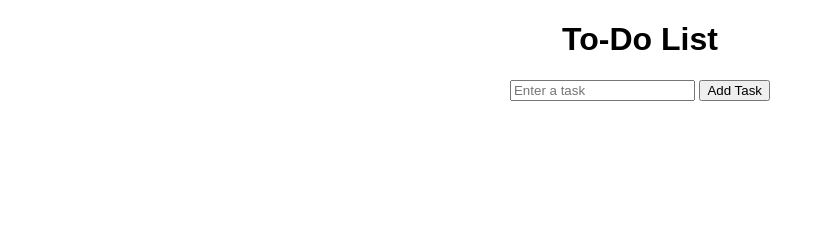
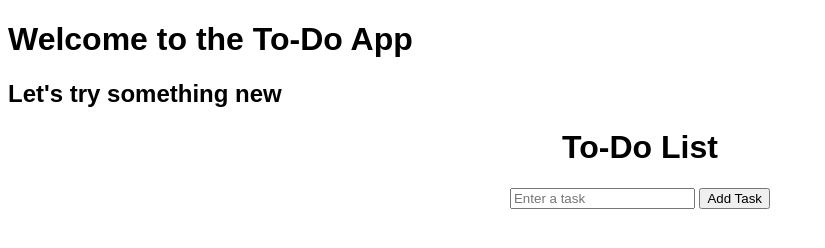
Before and after one commit to Bhushanp5/ToDoApp-POC, a plain HTML site: page index.html in a window 1280 px wide. Shown: the whole page, without its empty margins (0-825 px from the left). Drawn offline with Linux system fonts and the light colour scheme; files that its build step writes are made by us from their sources; files whose address does not match are found by name.

Commit message:
Updated index.html commited

```diff
--- a/index.html
+++ b/index.html
@@ -8,6 +8,8 @@
   <link rel="stylesheet" href="style.css">
 </head>
 <body>
+    <h1>Welcome to the To-Do App</h1>
+    <h2>Let's try something new</h2>
   <div id="app">
     <h1>To-Do List</h1>
     <input type="text" id="todoInput" placeholder="Enter a task">
```
